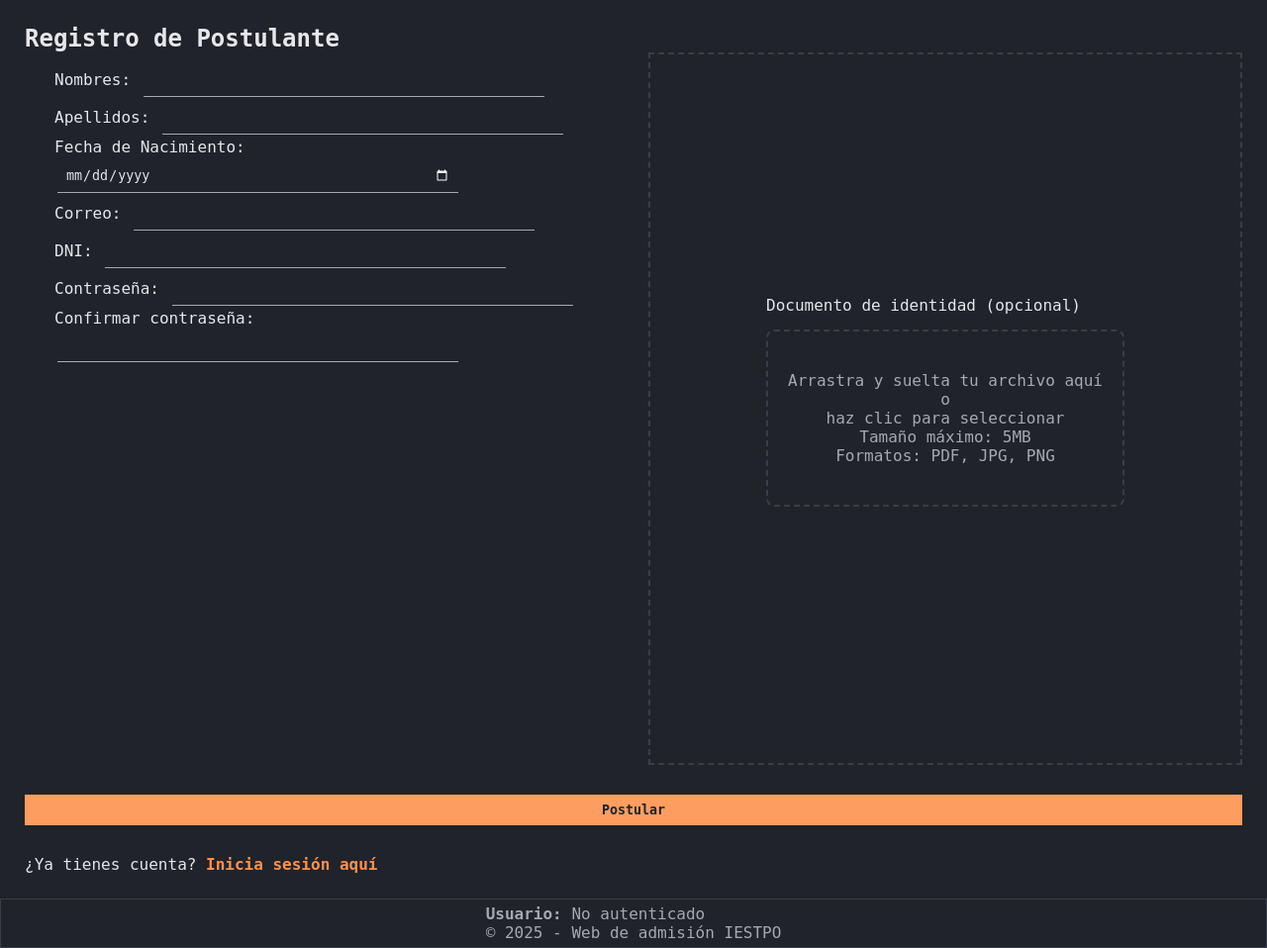
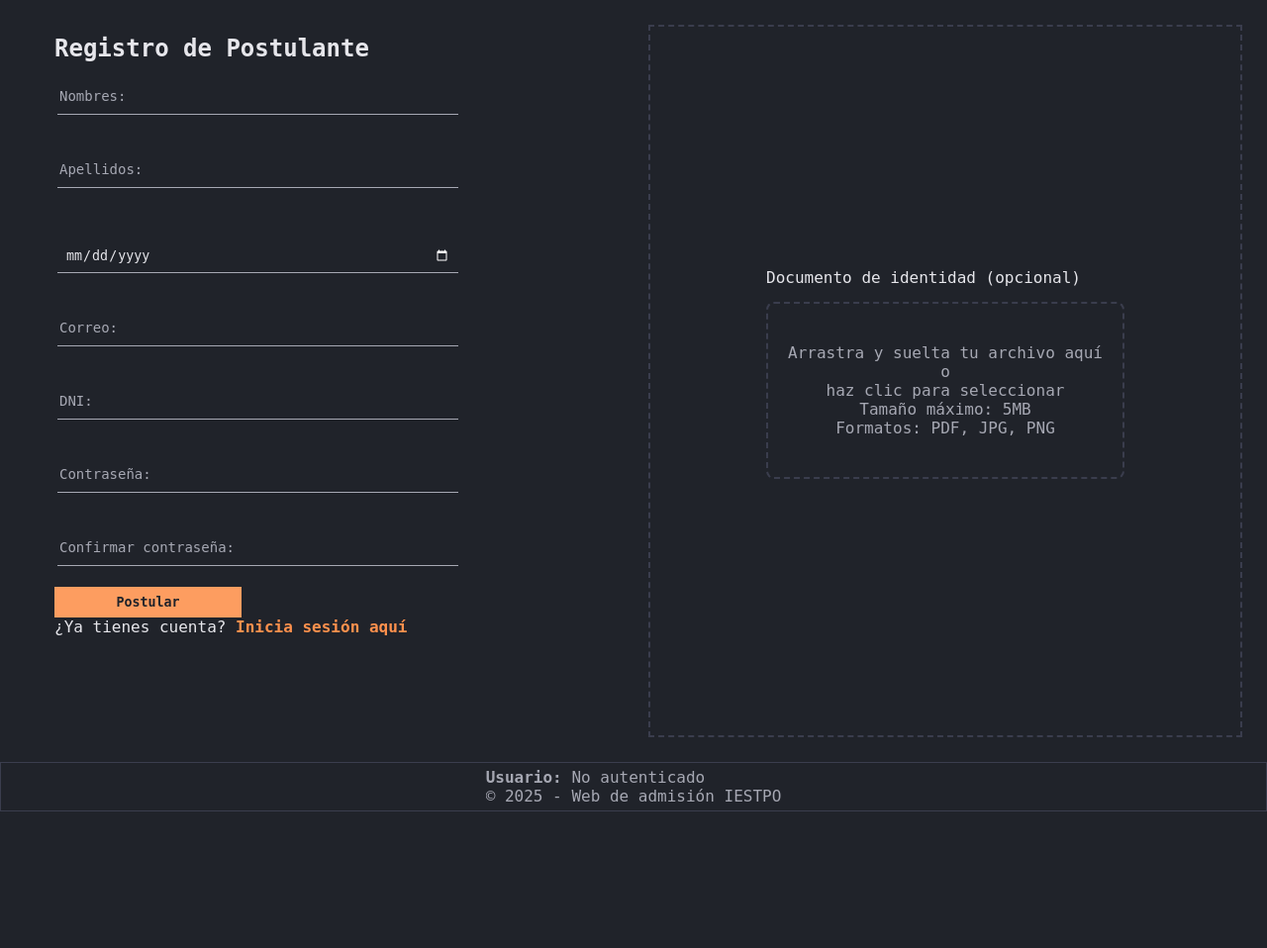
Before and after one commit to KalebCxDev/flask-login-system, a Flask app: page / in a window 1280 px wide. Shown: the whole page at 99% size. After the commit the page ends 820 px from the top, so only its background shows below. Run offline with Flask 3, Linux system fonts and the light colour scheme.

Commit message:
Arreglo de estrctura html

```diff
--- a/templates/register.html
+++ b/templates/register.html
@@ -1,43 +1,50 @@
 {% extends "base.html" %}
 {% block title %}Registrarse{% endblock %}
 {% block content %}
-<h2>Registro de Postulante</h2>
 <form action="{{ url_for('postular') }}" method="post" enctype="multipart/form-data" class="two-column-form"
     id="registrationForm">
     <div class="form-column personal-data-column">
-        <div class="form-group">
+        <h2>Registro de Postulante</h2>
+        <div class="field">
+            <input type="text" id="nombres" name="nombres" required>
             <label for="nombres">Nombres:</label>
-            <input type="text" id="nombres" name="nombres" required>
         </div>
 
-        <div class="form-group">
+        <div class="field">
+            <input type="text" id="apellidos" name="apellidos" required>
             <label for="apellidos">Apellidos:</label>
-            <input type="text" id="apellidos" name="apellidos" required>
         </div>
 
-        <div class="form-group">
+        <div class="field">
+            <input type="date" id="fecha_nacimiento" name="fecha_nacimiento" required>
             <label for="fecha_nacimiento">Fecha de Nacimiento:</label>
-            <input type="date" id="fecha_nacimiento" name="fecha_nacimiento" required>
         </div>
 
-        <div class="form-group">
+        <div class="field">
+            <input type="email" id="correo" name="correo" required>
             <label for="correo">Correo:</label>
-            <input type="email" id="correo" name="correo" required>
         </div>
 
-        <div class="form-group">
+        <div class="field">
+            <input type="text" id="dni" name="dni" required maxlength="8">
             <label for="dni">DNI:</label>
-            <input type="text" id="dni" name="dni" required maxlength="8">
         </div>
 
-        <div class="form-group">
+        <div class="field">
+            <input type="password" id="password" name="password" required>
             <label for="password">Contraseña:</label>
-            <input type="password" id="password" name="password" required>
         </div>
 
-        <div class="form-group">
+        <div class="field">
+            <input type="password" id="password_confirm" name="password_confirm" required>
             <label for="password_confirm">Confirmar contraseña:</label>
-            <input type="password" id="password_confirm" name="password_confirm" required>
+        </div>
+        <div class="form-actions button-send">
+            <button type="submit">Postular</button>
+            <br>
+        </div>
+        <div class="login-link full-width">
+            <p>¿Ya tienes cuenta? <a href="{{ url_for('login') }}">Inicia sesión aquí</a></p>
         </div>
     </div>
 
@@ -62,11 +69,5 @@
             </div>
         </div>
     </div>
-    <div class="form-actions full-width">
-        <button type="submit">Postular</button>
-    </div>
-    <div class="login-link full-width">
-        <p>¿Ya tienes cuenta? <a href="{{ url_for('login') }}">Inicia sesión aquí</a></p>
-    </div>
 </form>
 {% endblock %}
```
Also changed, not shown: templates/admin_base.html (+3 -4 lines), templates/login.html (+11 -6 lines).
